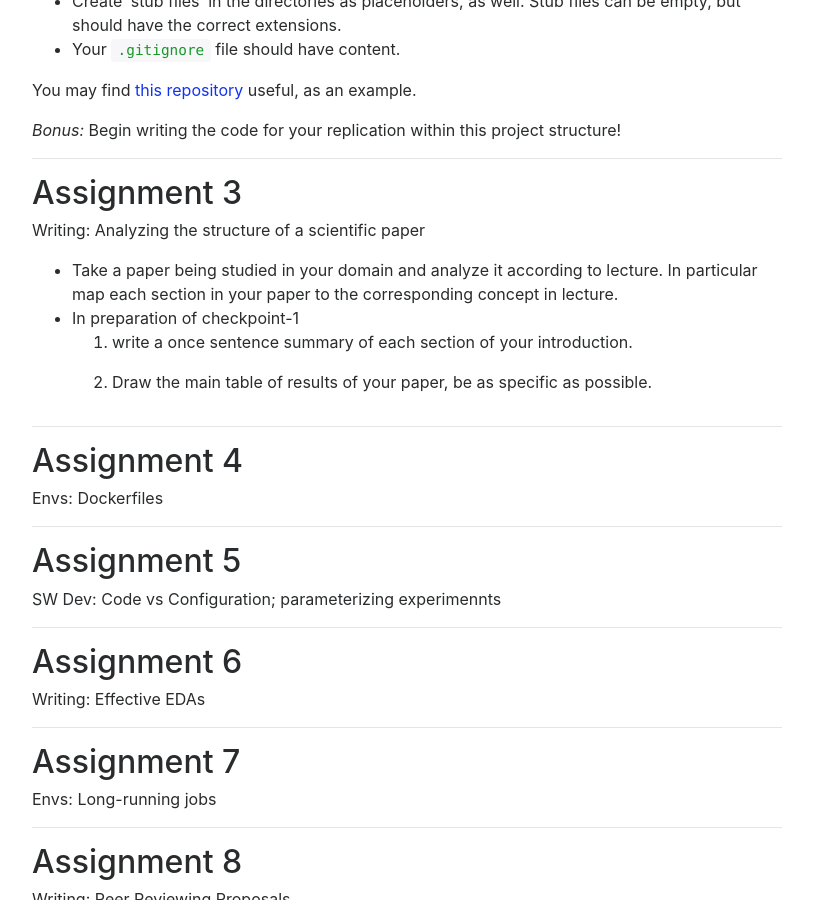
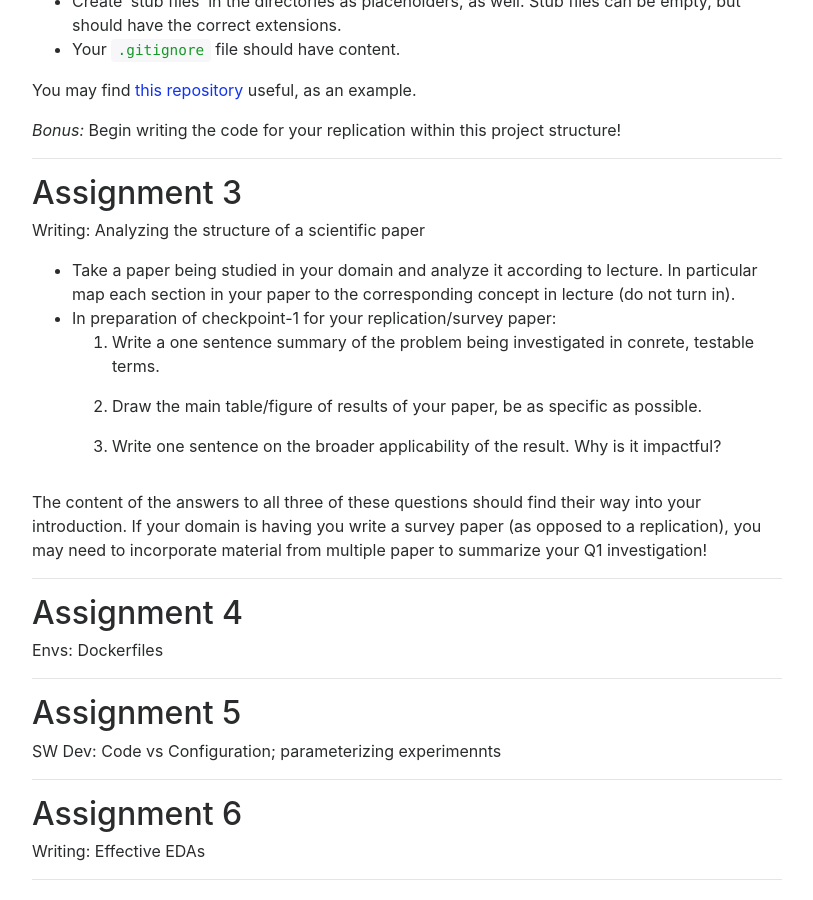
Before and after one commit to DSC-Capstone/dsc-capstone.github.io, a Jekyll site: the page built from assignments/quarter-1-methodology.md, in a window 1280 px wide and 900 px high, scrolled down 1850 px. Shown: the whole window, without its empty margins (233-1046 px from the left). Built offline with Jekyll 4.4.1, drawn with Linux system fonts in a browser that asks for light colours; nearby versions of some CDN libraries.

Commit message:
methodology 3

```diff
--- a/assignments/quarter-1-methodology.md
+++ b/assignments/quarter-1-methodology.md
@@ -92,12 +92,19 @@ project structure!
 Writing: Analyzing the structure of a scientific paper
 * Take a paper being studied in your domain and analyze it according
   to lecture. In particular map each section in your paper to the
-  corresponding concept in lecture.
-* In preparation of checkpoint-1
-  1. write a once sentence summary of each section of your
-     introduction.
-  2. Draw the main table of results of your paper, be as specific as
+  corresponding concept in lecture (do not turn in).
+* In preparation of checkpoint-1 for your replication/survey paper:
+  1. Write a one sentence summary of the problem being investigated
+     in conrete, testable terms.
+  2. Draw the main table/figure of results of your paper, be as specific as
      possible.
+  3. Write one sentence on the broader applicability of the
+     result. Why is it impactful?
+
+The content of the answers to all three of these questions should find
+their way into your introduction. If your domain is having you write a
+survey paper (as opposed to a replication), you may need to
+incorporate material from multiple paper to summarize your Q1 investigation!
 
 ---
 
```
Also changed, not shown: 1 other file.
